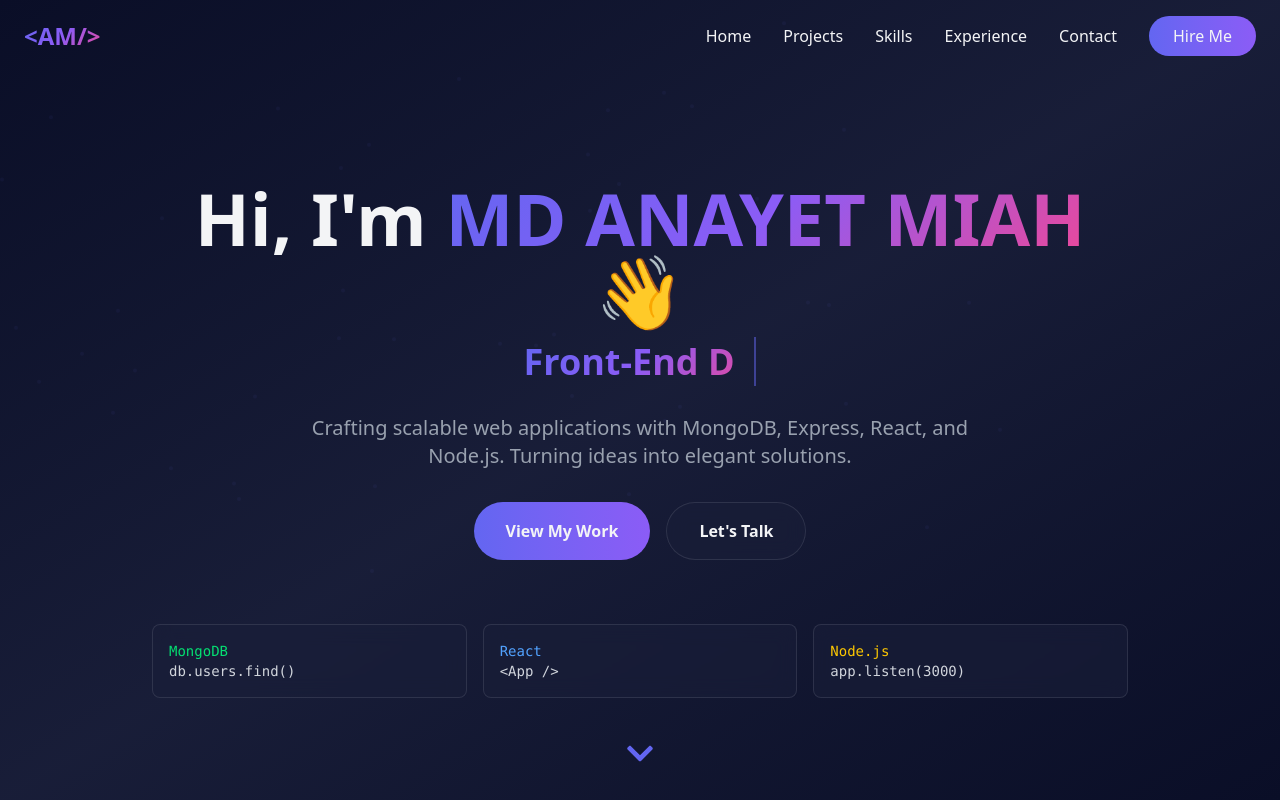
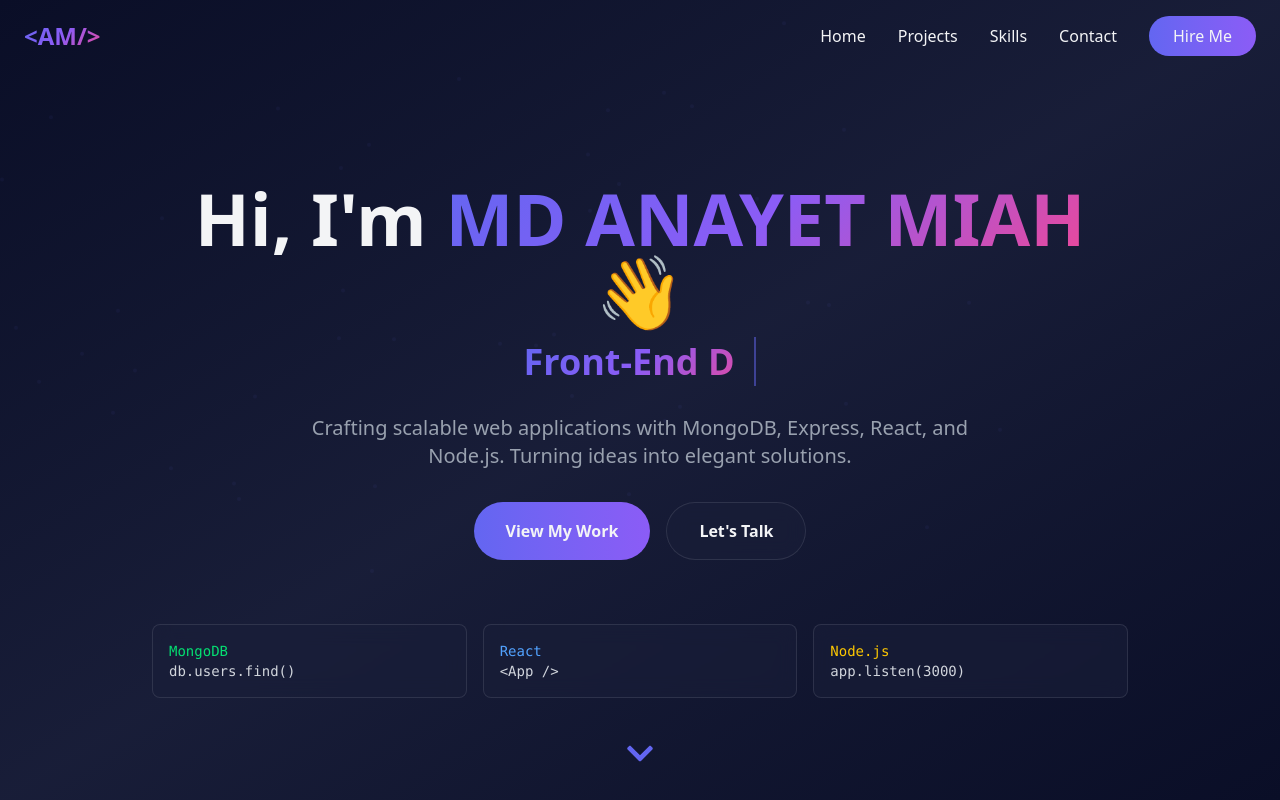
Before and after one commit to ana-yet/anayet-portfolio, a Next.js app: page / in a window 1280 px wide. Shown: the top 800 px of the page. Built offline with nearby package versions, Linux system fonts and the light colour scheme.

Commit message:
removed unneccessary section

```diff
--- a/src/app/page.js
+++ b/src/app/page.js
@@ -16,12 +16,12 @@ export default function Home() {
       <Navbar />
       <Hero />
       <About />
-      <TechStack />
+      {/* <TechStack /> */}
       <Projects />
       <Skills />
-      <Experience />
+      {/* <Experience /> */}
       <GitHub />
-      <Testimonials />
+      {/* <Testimonials /> */}
       <Contact />
       <Footer />
     </main>
--- a/src/components/Navbar.jsx
+++ b/src/components/Navbar.jsx
@@ -13,7 +13,6 @@ const Navbar = () => {
     { label: "Home", href: "home" },
     { label: "Projects", href: "projects" },
     { label: "Skills", href: "skills" },
-    { label: "Experience", href: "experience" },
     { label: "Contact", href: "contact" },
   ];
 
```
